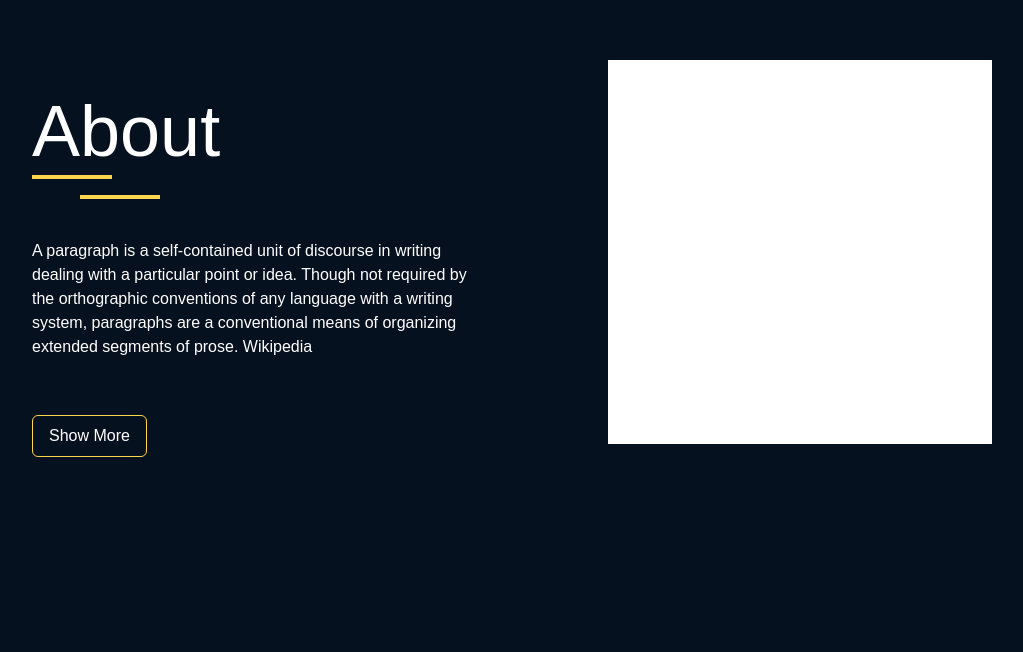
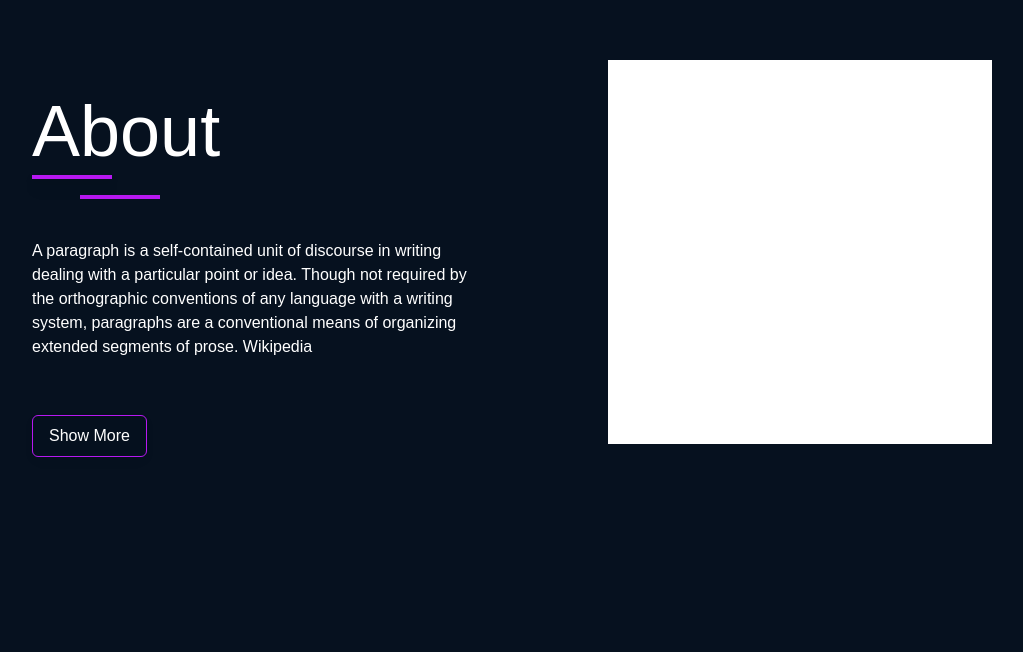
Before and after one commit to krishna2k3/Recharge-23, a React (Create React App) app: page /aboutpage in a window 1280 px wide. Shown: the part 148-800 px from the top of the page, without its empty margins (64-1087 px from the left). Built offline with nearby package versions, Linux system fonts and the light colour scheme.

Commit message:
added pages

```diff
--- a/src/App.js
+++ b/src/App.js
@@ -3,6 +3,8 @@ import Home from "./views/Home";
 import Events from "./views/Events";
 import AboutPage from "./views/AboutPage";
 import { useState } from "react";
+import EventDescription from "./views/EventDescription";
+import EventList from "./views/EventList";
 
 const App = ()=> {
   const [isLoading, setLoading] = useState(true);
@@ -12,7 +14,10 @@ const App = ()=> {
       <Routes>
         <Route path="/" element={<Home isLoading={isLoading} setLoading={setLoading}/>}/>
         <Route path="/events" element={<Events/>}/>
+        <Route path="/eventslist" element={<EventList/>}/>
+        <Route path="/eventdescription" element={<EventDescription/>}/>
         <Route path="/aboutpage" element={<AboutPage />} />
+
       </Routes>
     </BrowserRouter>
   );
--- a/src/components/AboutPage/About.jsx
+++ b/src/components/AboutPage/About.jsx
@@ -3,12 +3,12 @@ const AboutPage = ()=>{
             <div id="about" className="flex flex-col lg:flex-row stretch-to-screen bg-[#06111f] text-white items-center">
                 <div id="left" className="basis-1/2">
                     <p className="ml-10 mt-16 text-7xl lg:mt-16 lg:ml-24">About</p>
-                    <hr class="ml-10 lg:ml-24 border-0 h-1 w-20 mt-2 bg-[#ffd54f]"></hr>
-                    <hr class="ml-24 lg:ml-36 w-20 h-1 border-0 mt-4 bg-[#ffd54f]"></hr>
+                    <hr class="ml-10 lg:ml-24 border-0 h-1 w-20 mt-2 bg-[#b718f1] drop-shadow-lg"></hr>
+                    <hr class="ml-24 lg:ml-36 w-20 h-1 border-0 mt-4 bg-[#b718f1]"></hr>
                     <p className="mx-10 my-10 lg:mx-24 ">
                         A paragraph is a self-contained unit of discourse in writing dealing with a particular point or idea. Though not required by the orthographic conventions of any language with a writing system, paragraphs are a conventional means of organizing extended segments of prose. Wikipedia
                     </p>
-                    <button className="border border-[#ffd54f] ml-10 lg:ml-24 text-white px-4 py-2 rounded-md font-medium my-4 hover:bg-[#ffd54f] hover:text-black hover:duration-1000">
+                    <button className="border border-[#b718f1] drop-shadow-lg ml-10 lg:ml-24 text-white px-4 py-2 rounded-md font-medium my-4 hover:bg-[#b718f1] hover:text-black hover:duration-1000">
                         Show More
                     </button>
                     {/* <button type="button" class="ml-10 lg:ml-24 lg:mt-12 text-white bg-blue-700 hover:bg-blue-800 focus:outline-none focus:ring-4 focus:ring-blue-300 font-medium rounded-full text-sm px-5 py-2.5 text-center mr-2 mb-2 dark:bg-blue-600 dark:hover:bg-blue-700 dark:focus:ring-blue-800">                    Show More
--- /dev/null
+++ b/src/views/EventDescription.jsx
@@ -0,0 +1,9 @@
+const EventDescription = () =>{
+    return(
+        <div className="flex flex-col justify-center lg:flex-row items-center lg:items-center bg-black gap-y-5 stretch-to-screen text-white p-10 lg:gap-x-8">
+            <p className="text-white">text</p>
+        </div>
+    )
+}
+
+export default EventDescription;
--- /dev/null
+++ b/src/views/EventList.jsx
@@ -0,0 +1,6 @@
+const EventList = () =>{
+    return(
+        <div></div>
+    )
+}
+export default EventList
```
Also changed, not shown: 1 other file (tests, documents, lock files or other folders).
